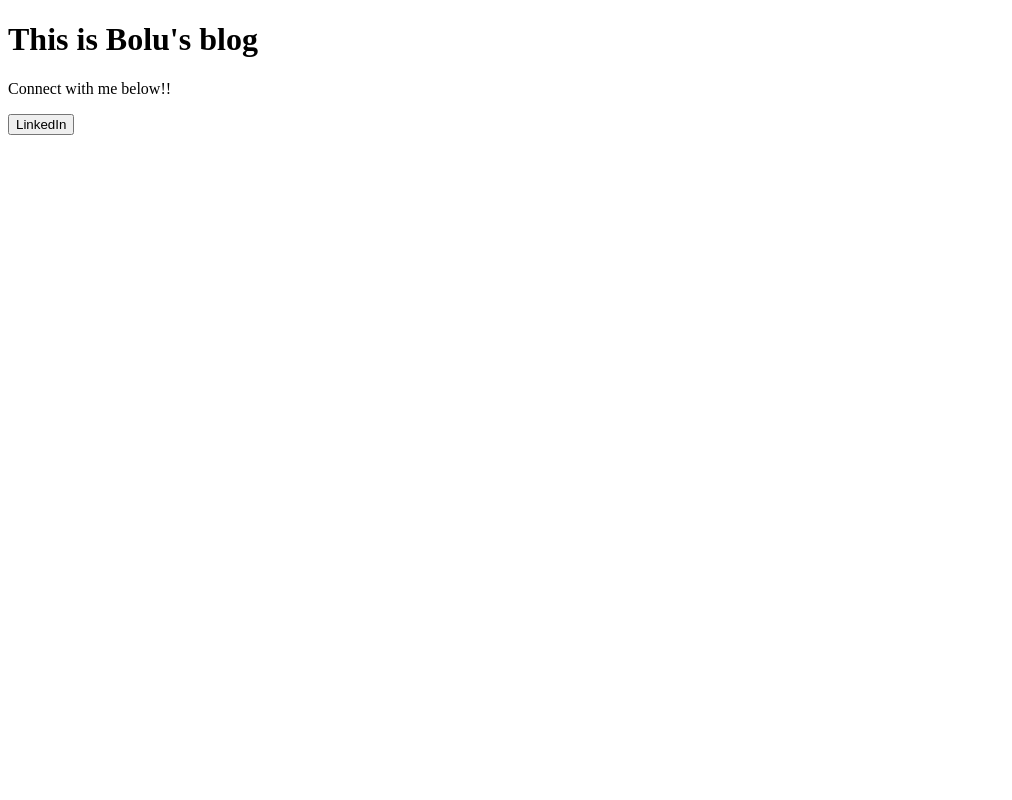
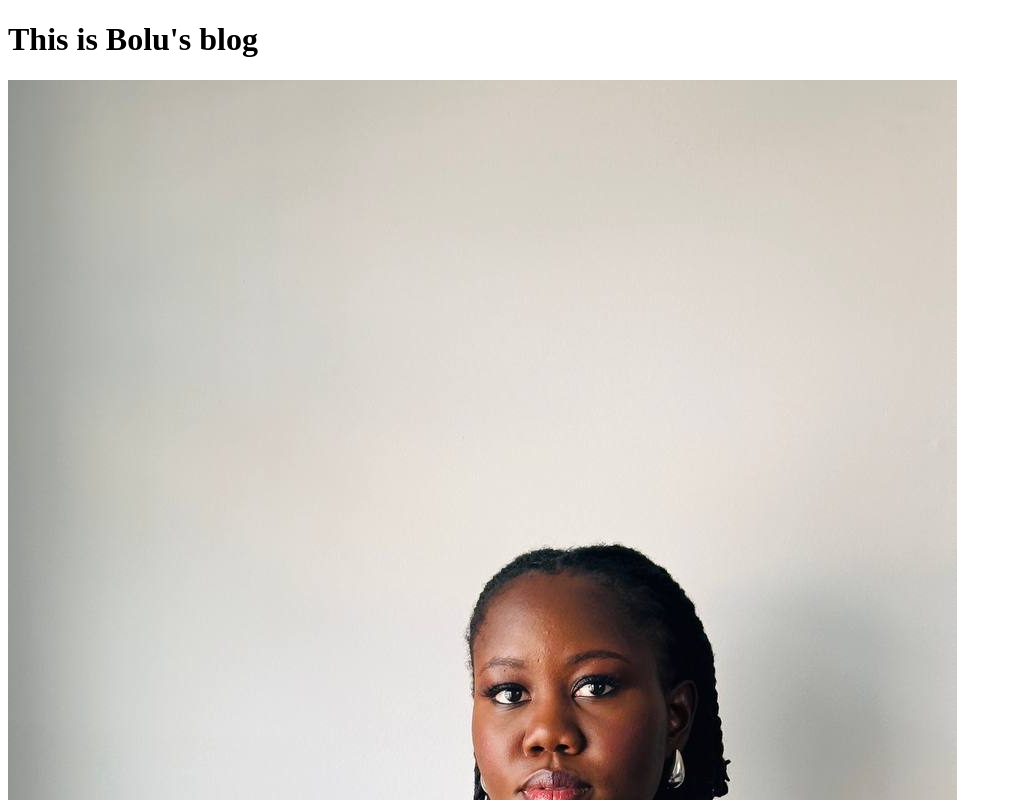
Before and after one commit to boluakinola/boluakinola.github.io, a plain HTML site: page index.html in a window 1280 px wide. Shown: the top 800 px of the page, without its empty margins (0-1012 px from the left). Drawn offline with Linux system fonts and the light colour scheme.

Commit message:
page fixes

```diff
--- a/index.html
+++ b/index.html
@@ -27,6 +27,8 @@
 
 <body>
   <h1>This is Bolu's blog</h1>
+
+  <img class="picture" src="./assets/profile_picture.jpg" />
   <p>Connect with me below!! </p>
   <a href="https://www.linkedin.com/in/boluwatife-akinola-042671163/"><button>LinkedIn</button></a>
 </body>
```
Also changed, not shown: assets/profile_picture.jpg (added).
